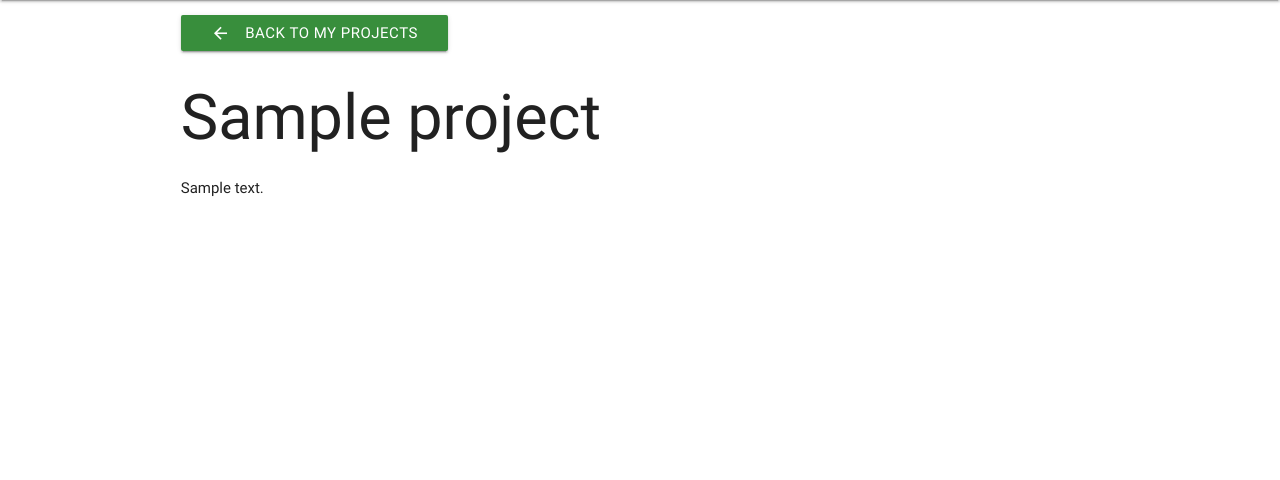
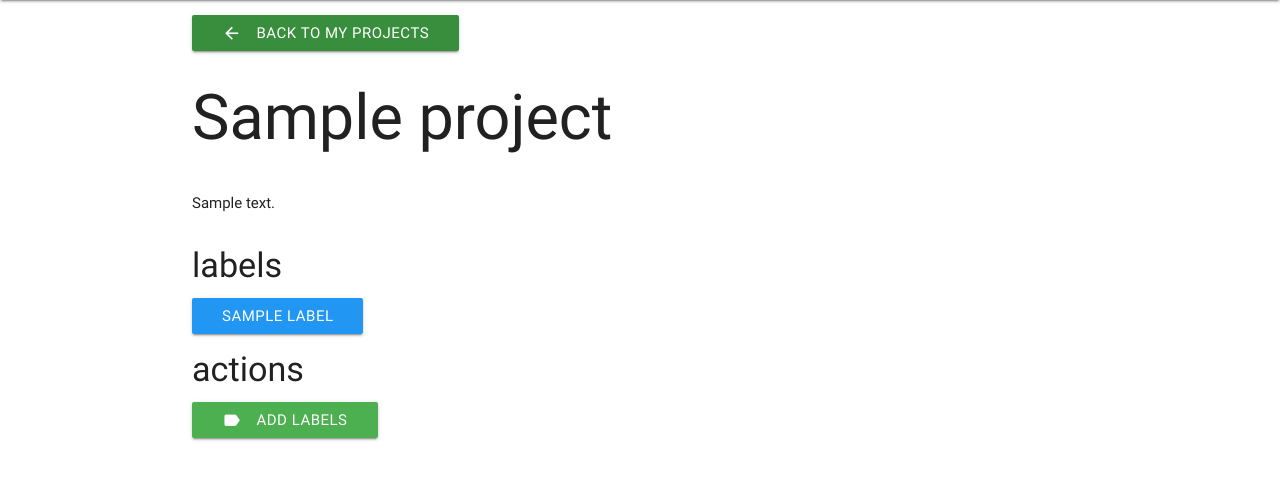
Before and after one commit to sebastienharinck/classification, a Django app: page /projects/1/ in a window 1280 px wide. Shown: the part 64-544 px from the top of the page. Run offline with Django 3.2, Linux system fonts and the light colour scheme; a user stored in the database is signed in; tables that the repository leaves empty hold one stand-in row (values such as "Sample post"); some libraries are stand-ins or nearby versions.

Commit message:
add a label to a project

```diff
--- a/src/projects/templates/projects/project_detail.html
+++ b/src/projects/templates/projects/project_detail.html
@@ -2,14 +2,33 @@
 
 {% block content %}
 
-    <div class="row">
+
+<div class="row">
+    <div class="col s12">
         <a class="btn green darken-2" href="{% url 'projects:list' %}">
             <i class="material-icons left">arrow_back</i> Back to my projects
         </a>
-        <h1>{{ project.name }}</h1>
+    </div>
+
+    <h1 class="col s12">{{ project.name }}</h1>
+
+    <div class="col s12">
         <p>{{ project.description }}</p>
     </div>
 
+    <div class="col s12">
+        <h4>labels</h4>
+        {% for label in project.label_set.all %}
+            <a class="btn blue">{{ label.name }}</a>
+        {% endfor %}
+    </div>
+
+    <div class="col s12">
+        <h4>actions</h4>
+        <a class="btn green" href="{% url 'projects:add-labels' project.id %}"><i class="material-icons left">label</i>add labels</a>
+    </div>
+
+</div>
 
 
 
--- a/src/projects/urls.py
+++ b/src/projects/urls.py
@@ -8,4 +8,5 @@ urlpatterns = [
     path('', views.ProjectListView.as_view(), name='list'),
     path('<int:pk>/', views.ProjectDetailView.as_view(), name='detail'),
     path('create/', views.ProjectCreateView.as_view(), name='create'),
+    path('<int:pk>/add-labels/', views.ProjectAddLabelsView.as_view(), name='add-labels'),
 ]
--- a/src/projects/views.py
+++ b/src/projects/views.py
@@ -1,8 +1,11 @@
 from django.contrib.auth.mixins import LoginRequiredMixin
+from django.shortcuts import reverse
 from django.views.generic import ListView, DetailView, CreateView
 
 from .models import Project
-from .forms import ProjectForm
+from .forms import ProjectForm, ProjectAddLabelForm
+
+from buckets.models import Label
 
 
 class ProjectListView(LoginRequiredMixin, ListView):
@@ -26,3 +29,17 @@ class ProjectCreateView(LoginRequiredMixin, CreateView):
         obj = form.save(commit=False)
         obj.user = self.request.user
         return super(ProjectCreateView, self).form_valid(form)
+
+
+class ProjectAddLabelsView(LoginRequiredMixin, CreateView):
+    model = Label
+    form_class = ProjectAddLabelForm
+    template_name = 'projects/project_form.html'
+
+    def form_valid(self, form):
+        obj = form.save(commit=False)
+        obj.project = Project.objects.get(pk=self.kwargs.get('pk'))
+        return super().form_valid(form)
+
+    def get_success_url(self):
+        return reverse('projects:detail', args=(self.kwargs.get('pk'),))
```
Also changed, not shown: src/projects/forms.py (+8 -0 lines), src/projects/templates/projects/project_form.html (+7 -0 lines).
